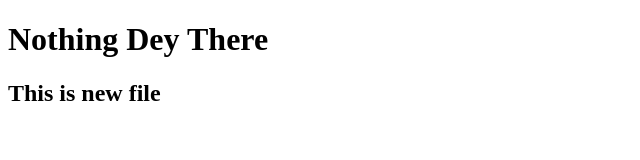
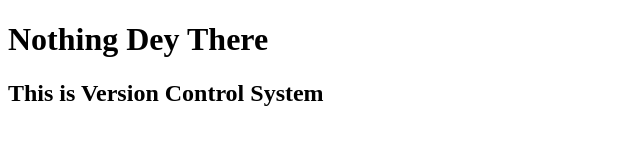
Before and after one commit to Bayoor/demo_repo, a plain HTML site: page index.html in a window 1280 px wide. Shown: the whole page, without its empty margins (0-640 px from the left). Drawn offline with Linux system fonts and the light colour scheme.

Commit message:
first commit

```diff
--- a/index.html
+++ b/index.html
@@ -7,6 +7,6 @@
 </head>
 <body>
     <h1>Nothing Dey There</h1>
-    <h2>This is new file</h2>
+    <h2>This is Version Control System</h2>
 </body>
 </html>
```
